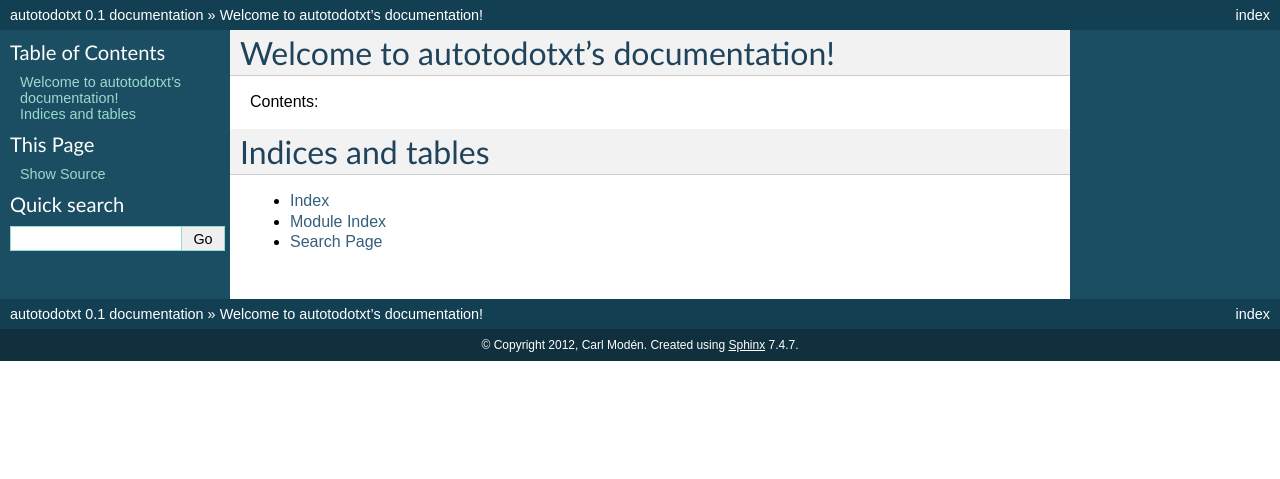
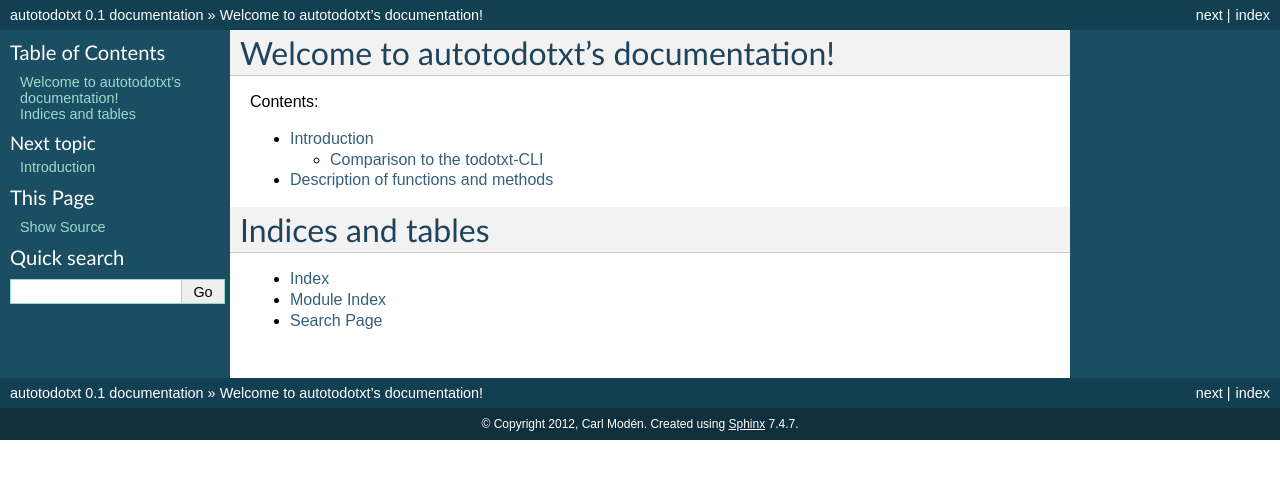
Before and after one commit to carlmod/autotodotxt, a Sphinx documentation site: the page built from doc/index.rst, in a window 1280 px wide. Shown: the top 479 px of the page. Built offline with Sphinx 7.4.7, drawn with Linux system fonts in a browser that asks for light colours.

```diff
--- a/doc/conf.py
+++ b/doc/conf.py
@@ -16,7 +16,7 @@ import sys, os
 # If extensions (or modules to document with autodoc) are in another directory,
 # add these directories to sys.path here. If the directory is relative to the
 # documentation root, use os.path.abspath to make it absolute, like shown here.
-#sys.path.insert(0, os.path.abspath('.'))
+sys.path.insert(0, os.path.abspath('../src'))
 
 # -- General configuration -----------------------------------------------------
 
--- a/doc/index.rst
+++ b/doc/index.rst
@@ -4,15 +4,19 @@
    contain the root `toctree` directive.
 
 Welcome to autotodotxt's documentation!
-=======================================
+#######################################
 
 Contents:
 
 .. toctree::
    :maxdepth: 2
 
+   introduction
+   interface
+
+
 Indices and tables
-==================
+##################
 
 * :ref:`genindex`
 * :ref:`modindex`
--- /dev/null
+++ b/doc/interface.rst
@@ -0,0 +1,5 @@
+Description of functions and methods
+####################################
+
+.. automodule:: autotodo
+   :members:
```
Also changed, not shown: doc/introduction.rst (added, +31 -0 lines), 2 other files.
